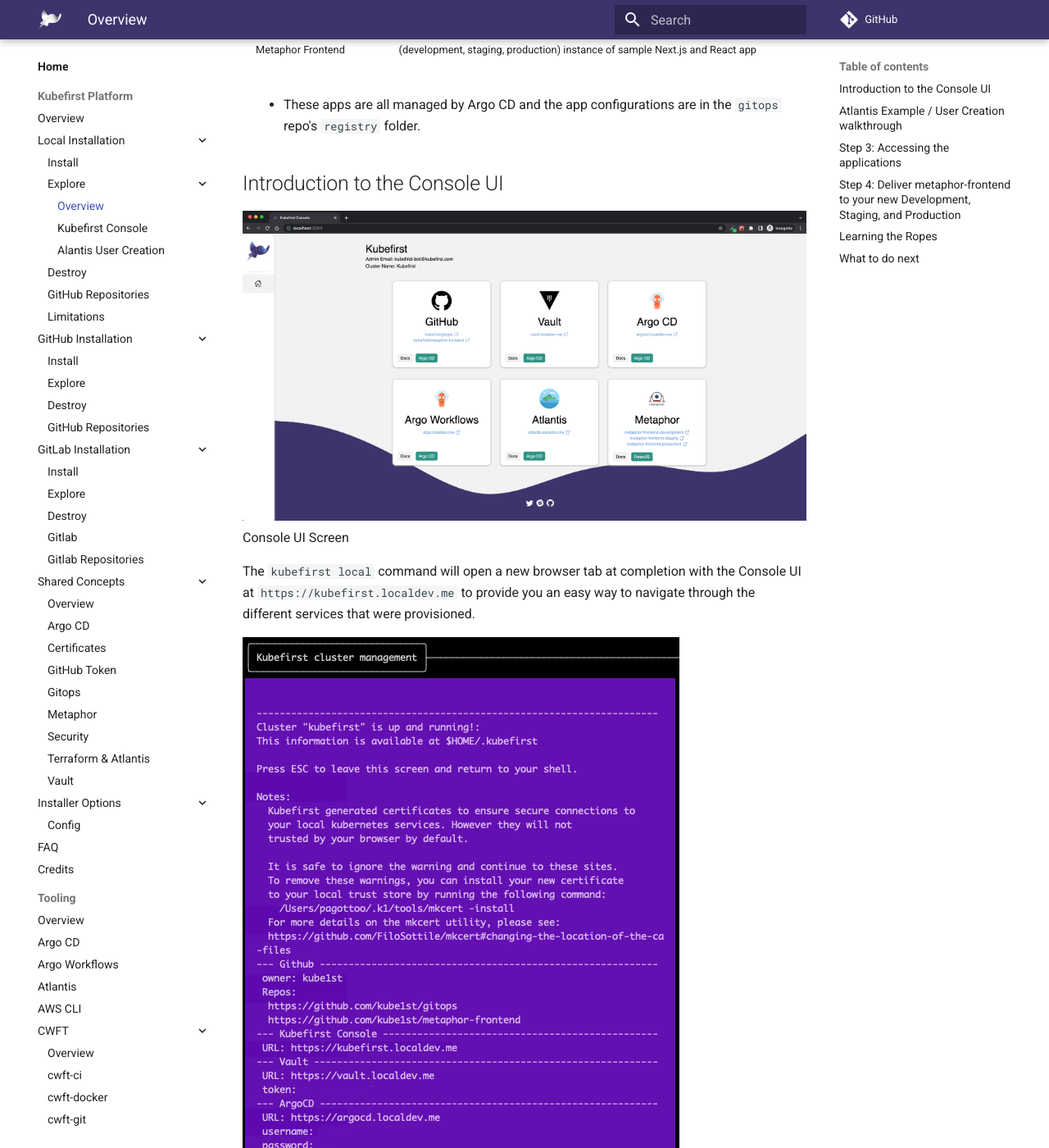
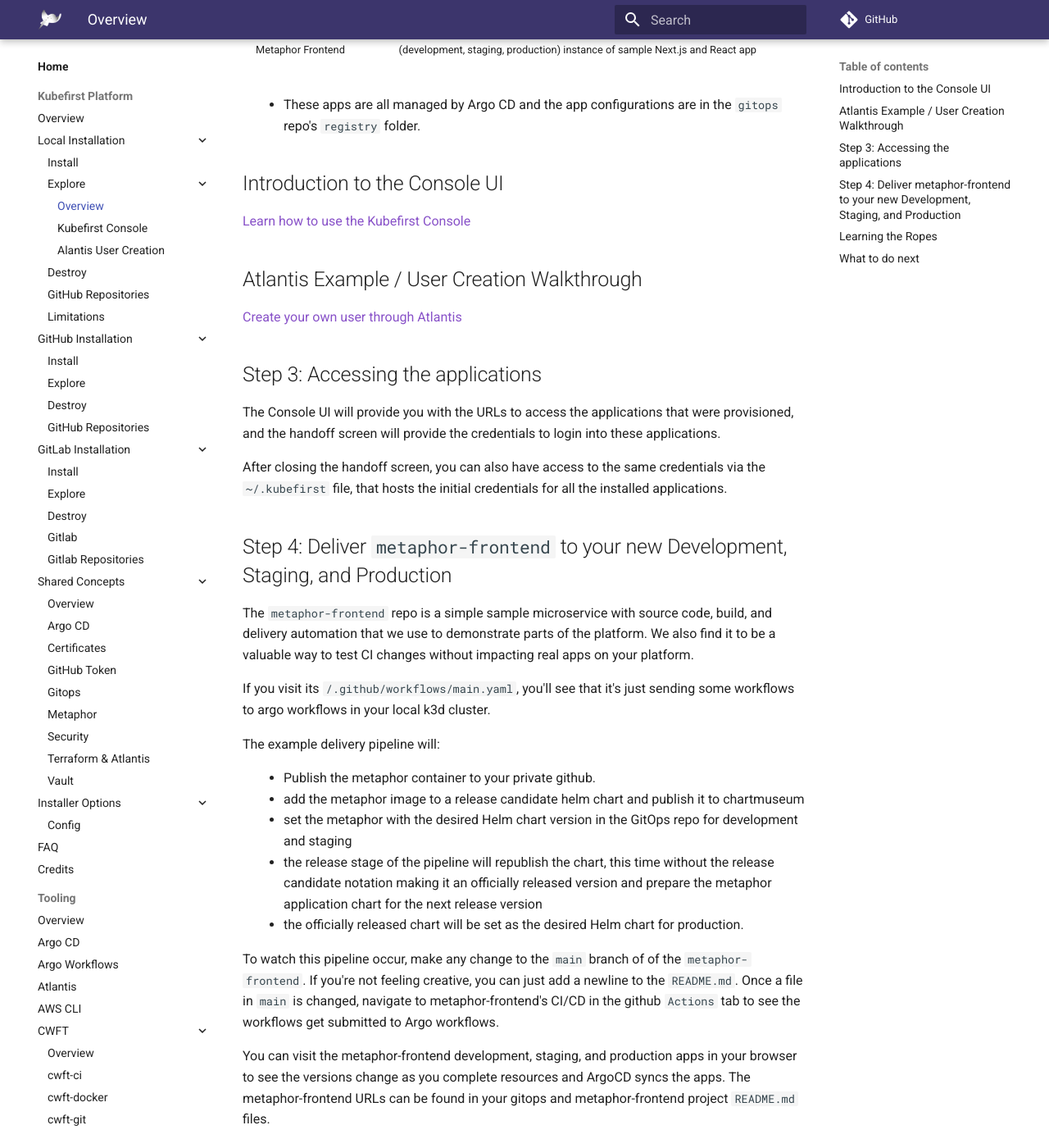
Before and after one commit to konstructio/kubefirst, an MkDocs documentation site: the page built from docs/kubefirst/local/explore/overview.md, in a window 1280 px wide and 1400 px high, scrolled down 845 px. Shown: the whole window at 82% size. Built offline with MkDocs 1.6.1 and Material for MkDocs 9.7.7, drawn with Linux system fonts in a browser that asks for light colours; comment, search, counter and statistics services are not loaded; some of the changed text lies outside the part shown.

Commit message:
feat(docs): update console links

```diff
--- a/docs/kubefirst/local/explore/overview.md
+++ b/docs/kubefirst/local/explore/overview.md
@@ -27,16 +27,9 @@
 
 ## Introduction to the Console UI
 
-![terminal handoff](../../../img/kubefirst/local/console.png)
-Console UI Screen
+[Learn how to use the Kubefirst Console](../console.md)
 
-The `kubefirst local` command will open a new browser tab at completion with the Console UI at
-`https://kubefirst.localdev.me` to provide you an easy way to navigate through the different services that were provisioned.
-
-![terminal handoff](../../../img/kubefirst/local/handoff-screen.png)
-Exampe of terminal output following cluster creation
-
-## Atlantis Example / User Creation walkthrough
+## Atlantis Example / User Creation Walkthrough
 
 [Create your own user through Atlantis](../user-creation.md)
 
```
Also changed, not shown: docs/kubefirst/local/explore/console.md (+8 -0 lines).
